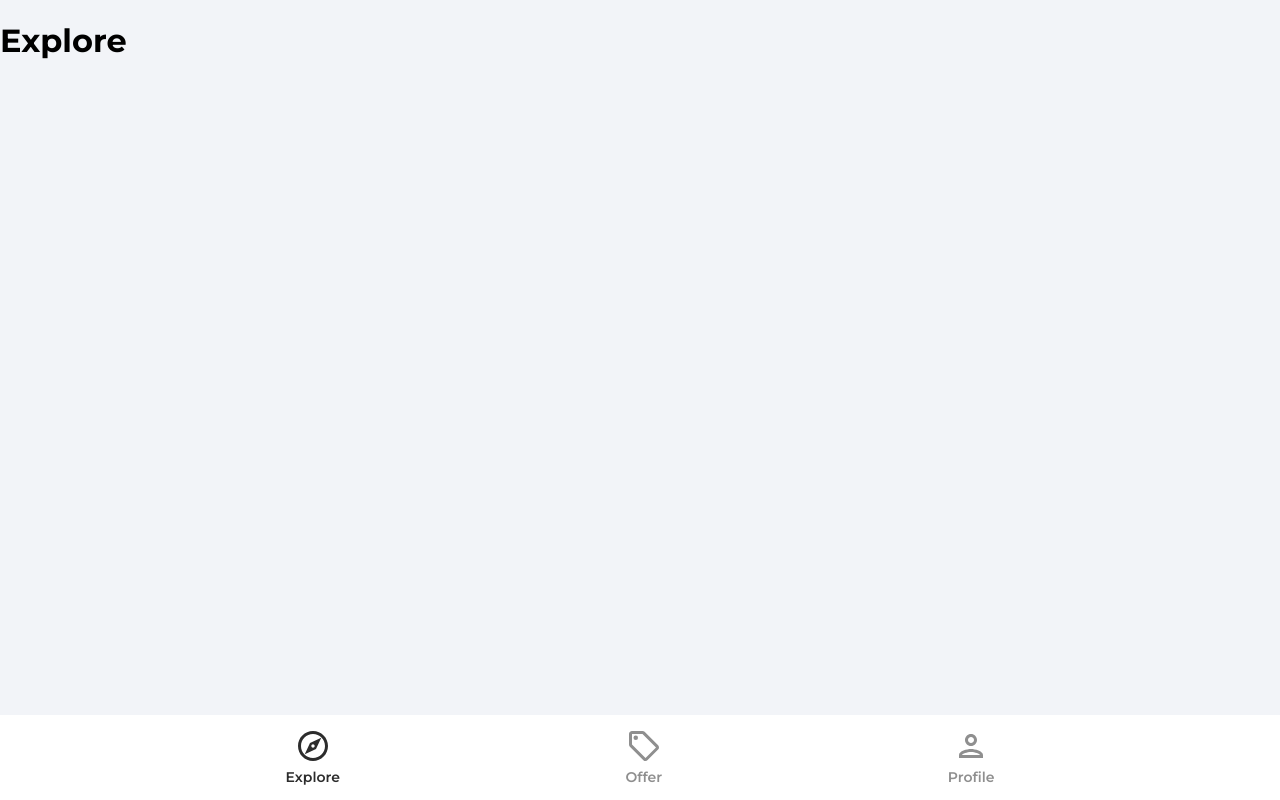
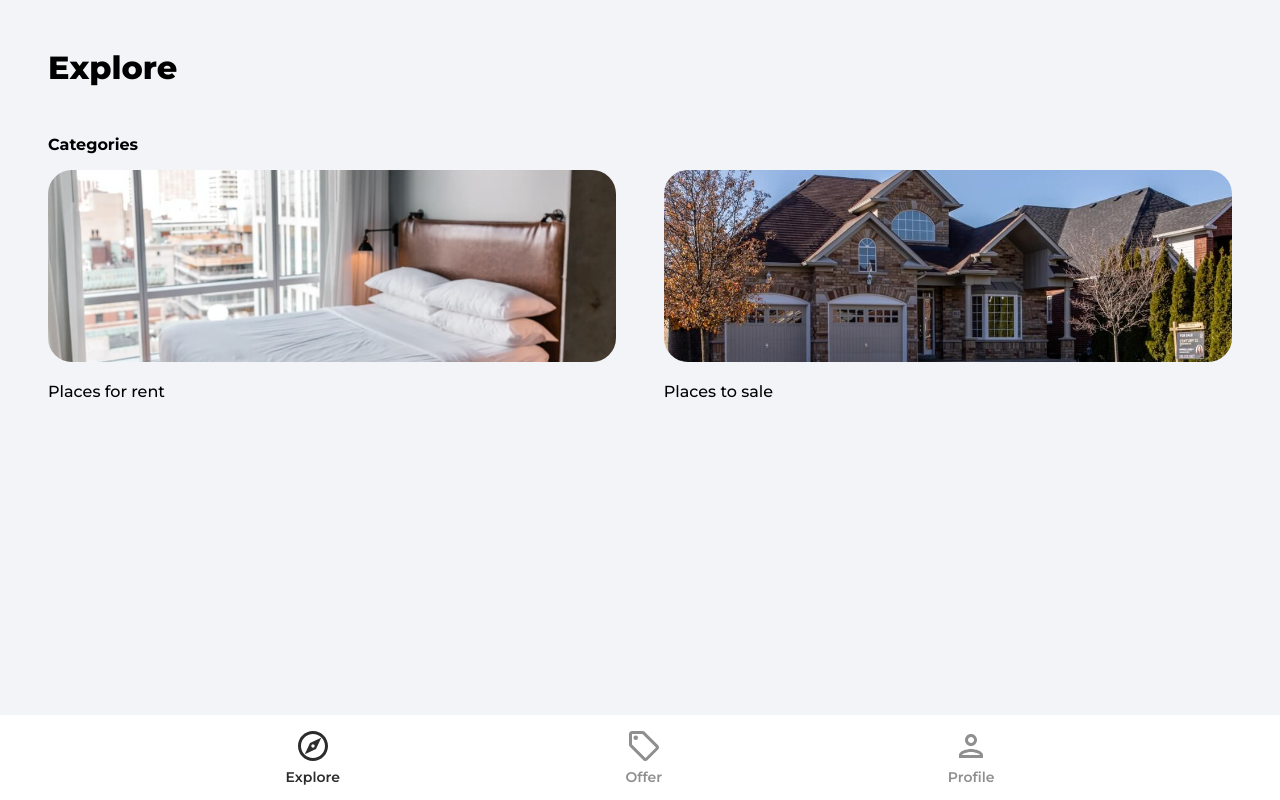
Before and after one commit to serhatprogramming/house-marketplace-react-firebase, a React (Create React App) app: page / in a window 1280 px wide. Built offline with nearby package versions, Linux system fonts and the light colour scheme.

Commit message:
explore page is added. Category page is initiated.

```diff
--- a/src/App.js
+++ b/src/App.js
@@ -5,6 +5,7 @@
 import Profile from "./pages/Profile";
 import SignIn from "./pages/SignIn";
 import SignUp from "./pages/SignUp";
+import Category from "./pages/Category";
 import Navbar from "./components/Navbar";
 import PrivateRoute from "./components/PrivateRoute";
 import { ToastContainer } from "react-toastify";
@@ -17,6 +18,7 @@
         <Routes>
           <Route path="/" element={<Explore />} />
           <Route path="/offers" element={<Offers />} />
+          <Route path="/category/:categoryName" element={<Category />} />
           <Route path="/profile" element={<PrivateRoute />}>
             <Route path="/profile" element={<Profile />} />
           </Route>
--- /dev/null
+++ b/src/pages/Category.js
@@ -0,0 +1,20 @@
+import { useEffect, useState } from "react";
+import { useParams } from "react-router-dom";
+import {
+  collection,
+  getDocs,
+  query,
+  where,
+  orderBy,
+  limit,
+  startAfter,
+} from "firebase/firestore";
+import { db } from "../firebase.config";
+import { toast } from "react-toastify";
+import Spinner from "../components/Spinner";
+
+function Category() {
+  return <div>Category</div>;
+}
+
+export default Category;
--- a/src/pages/Explore.js
+++ b/src/pages/Explore.js
@@ -1,5 +1,38 @@
+import { Link } from "react-router-dom";
+import rentCategoryImage from "../assets/jpg/rentCategoryImage.jpg";
+import sellCategoryImage from "../assets/jpg/sellCategoryImage.jpg";
+
 function Explore() {
-  return <h1>Explore</h1>;
+  return (
+    <div className="explore">
+      <header>
+        <p className="pageHeader">Explore</p>
+      </header>
+
+      <main>
+        {/* Slider */}
+        <p className="exploreCategoryHeading">Categories</p>
+        <div className="exploreCategories">
+          <Link to="/category/rent">
+            <img
+              src={rentCategoryImage}
+              alt="rent"
+              className="exploreCategoryImg"
+            />
+            <p className="exploreCategoryName">Places for rent</p>
+          </Link>
+          <Link to="/category/sell">
+            <img
+              src={sellCategoryImage}
+              alt="sell"
+              className="exploreCategoryImg"
+            />
+            <p className="exploreCategoryName">Places to sale</p>
+          </Link>
+        </div>
+      </main>
+    </div>
+  );
 }
 
 export default Explore;
```
